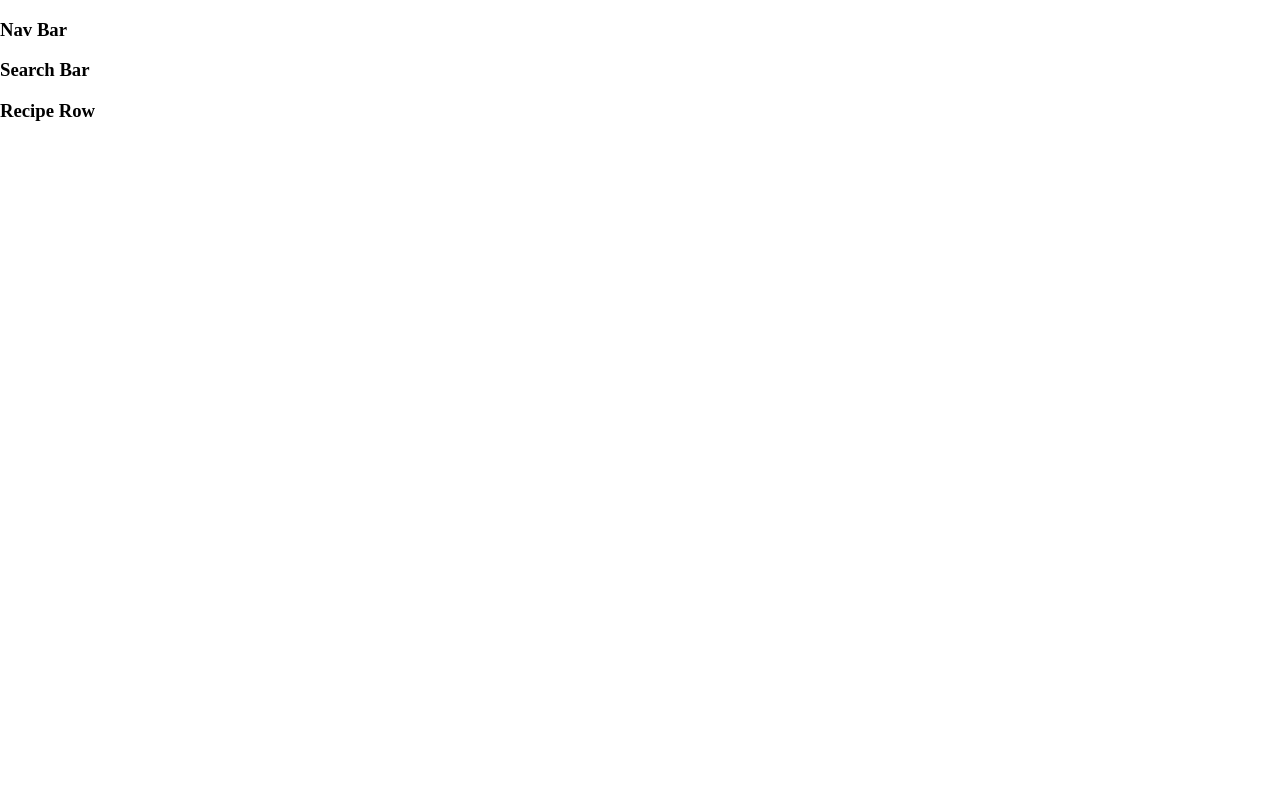
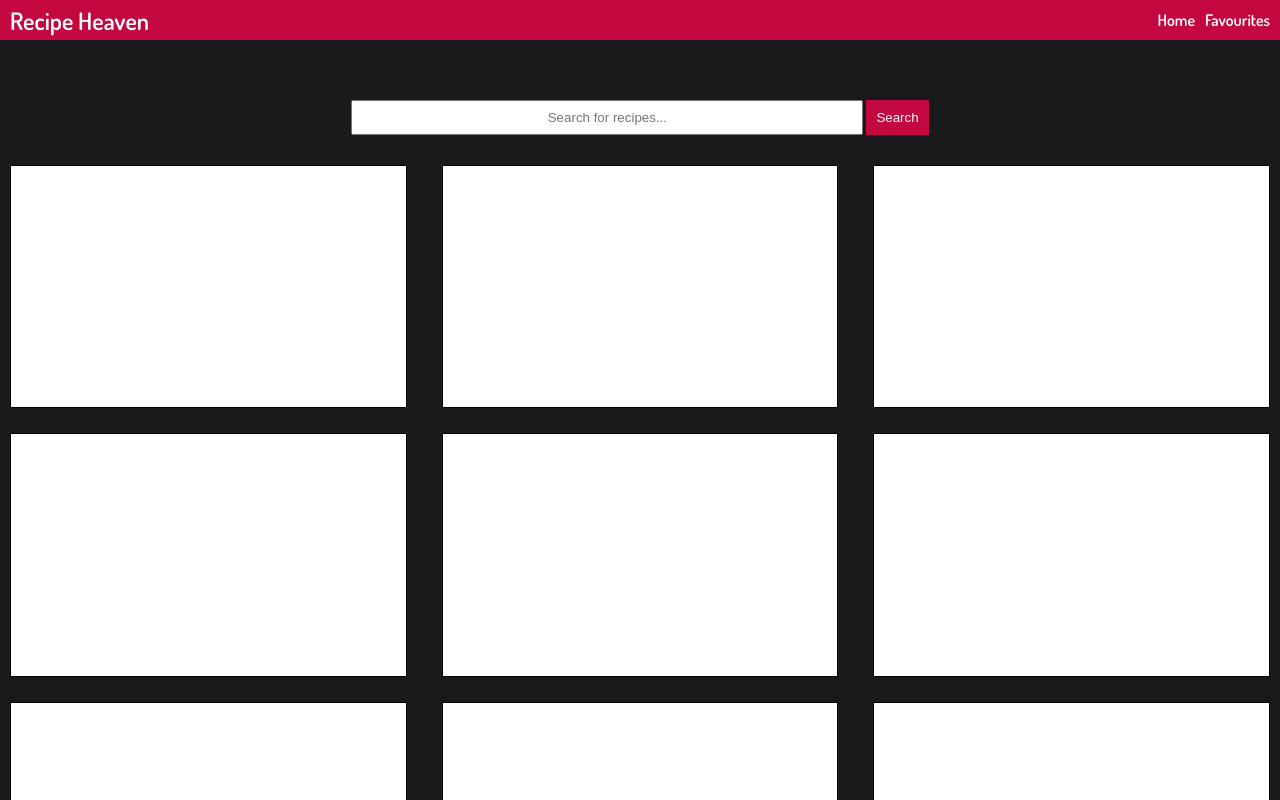
Before and after one commit to jessekhaira/Giphy-For-Recipes, a React (Create React App) app: page / in a window 1280 px wide. Shown: the top 800 px of the page. Built offline with nearby package versions, Linux system fonts and the light colour scheme.

Commit message:
Finished grid to display api objects, and finished css

```diff
--- a/src/components/App.js
+++ b/src/components/App.js
@@ -8,8 +8,10 @@ import '../stylesheets/App.css'
 class App extends React.Component{
   render() {
     return(
-      <div>
+      <div id = "App">
         <NavBar />
+        {/* Space div needed because nav bar position is fixed */}
+        <div id = "spacing_div"></div>
         <SearchBar />
         <Recipes />
       </div>
--- a/src/components/NavBar.js
+++ b/src/components/NavBar.js
@@ -2,7 +2,13 @@ import React from 'react';
 
 function NavBar(props) {
     return (
-        <h3>Nav Bar</h3>
+        <div id = "navbar_info">
+            <h2>Recipe Heaven</h2>
+            <div id = "routes">
+                <p>Home</p>
+                <p>Favourites</p>
+            </div>
+        </div>
     )
 }
 
--- a/src/components/RecipeRow.js
+++ /dev/null
@@ -1,9 +0,0 @@
-import React from 'react';
-
-function RecipeRow(props) {
-    return(
-        <h3>Recipe Row</h3>
-    )
-}
-
-export default RecipeRow;
--- a/src/components/Recipes.js
+++ b/src/components/Recipes.js
@@ -1,10 +1,39 @@
 import React from 'react';
-import RecipeRow from './RecipeRow';
 
-class Recipes extends React.Component {
+class Recipes extends React.Component{
+
+    componentDidMount() {
+        this._initGridCells();
+    }
+
+    _initGridCells() {
+        const gridCells = document.getElementById('grid').children;
+        let i =0;
+        for (const cell of gridCells) {
+            const img_recipe = document.createElement('img');
+            const recipe_descr = document.createElement('p');
+            const recipe_title = document.createElement('h2');
+            cell.appendChild(img_recipe);
+            cell.appendChild(recipe_descr);
+            cell.appendChild(recipe_title);
+        }
+    }
+
     render() {
         return(
-            <RecipeRow />
+            <div id = "grid">
+                <div className = "gridCell"></div>
+                <div className = "gridCell"></div>
+                <div className = "gridCell"></div>
+
+                <div className = "gridCell"></div>
+                <div className = "gridCell"></div>
+                <div className = "gridCell"></div>
+
+                <div className = "gridCell"></div>
+                <div className = "gridCell"></div>
+                <div className = "gridCell"></div>
+            </div>
         )
     }
 }
--- a/src/components/SearchBar.js
+++ b/src/components/SearchBar.js
@@ -2,7 +2,11 @@ import React from 'react';
 
 function SearchBar(props) {
     return(
-        <h3>Search Bar</h3>
+        <div id = "search_bar">
+            <label for = 'search'></label>
+            <input type = "text" id = "search_query" name = "search" placeholder="Search for recipes..."></input>
+            <button id = "submit_search">Search</button>
+        </div>
     )
 }
 
--- a/src/stylesheets/App.css
+++ b/src/stylesheets/App.css
@@ -5,13 +5,15 @@
 
 :root {
   --main-bg-color: #1A1A1D;
-  --accent-color: #C3073F;
+  --accent-color-red: #C3073F;
+  --accent-color-gray: #4E4E50;
 }
 
-body, html #root {
+body, #root, #App, html {
   width: 100%;
   height: 100%;
   margin: 0px;
+  background-color: var(--main-bg-color);
   color: black;
 }
 
@@ -20,13 +22,13 @@ body, html #root {
   justify-content: space-between;
   align-items: center;
   flex-direction: row;
-  border: 1px solid;
   position: fixed;
   top: 0px;
   width: 100%;
   height: 5%;
   font-family: "Dosis";
-  color: var(--accent-color);
+  color: white;
+  background-color: var(--accent-color-red);
 }
 #navbar_info h2 {
   margin-left: 10px;
@@ -41,11 +43,9 @@ body, html #root {
 
 #spacing_div {
   height: 100px;
-  border: 1px solid white;
 }
 
 #search_bar {
-  border: 1px solid;
   display: flex;
   align-items: center;
   justify-content: center;
@@ -61,10 +61,26 @@ body, html #root {
 #submit_search {
   cursor: pointer;
   padding: 10px;
-  background-color: var(--accent-color);
+  background-color: var(--accent-color-red);
   color: white;
   border: none;
   margin-left: 3px;
 }
 
+#grid {
+  margin-top: 20px;
+  height: 100%;
+  display: grid;
+  grid-template-rows: repeat(3, minmax(100px, 1fr));
+  grid-template-columns: repeat(3, minmax(150px, 1fr));
+  gap: 5px 15px;
+  margin-bottom: 15px;
+}
+
+.gridCell {
+  border: 1px solid;
+  margin: 10px;
+  background-color: white;
+}
+
 /*# sourceMappingURL=App.css.map */
--- a/src/stylesheets/App.scss
+++ b/src/stylesheets/App.scss
@@ -5,14 +5,19 @@
 }
 :root {
     --main-bg-color: #1A1A1D;
-    --accent-color: #C3073F;
+    --accent-color-red: #C3073F;
+    --accent-color-gray: #4E4E50;
 }
-body, html #root {
+body, html{
     width: 100%;
     height: 100%;
     margin: 0px;
-    // background-color: var(--main-bg-color);
+    background-color: var(--main-bg-color);
     color: black;
+}
+
+#root, #App {
+    @extend body;
 }
 
 #navbar_info {
@@ -20,13 +25,13 @@ body, html #root {
     justify-content: space-between;
     align-items: center;
     flex-direction: row;
-    border: 1px solid;
     position: fixed;
     top: 0px;
     width: 100%;
     height: 5%;
     font-family: 'Dosis';
-    color: var(--accent-color);
+    color: white;
+    background-color: var(--accent-color-red);
 
     h2 {
         margin-left: 10px;
@@ -42,11 +47,9 @@ body, html #root {
 
 #spacing_div {
     height: 100px;
-    border: 1px solid white;
 }
 
 #search_bar {
-    border: 1px solid;
     display: flex;
     align-items: center;
     justify-content: center;
@@ -62,8 +65,24 @@ body, html #root {
 #submit_search {
     cursor: pointer;
     padding: 10px;
-    background-color: var(--accent-color);
+    background-color: var(--accent-color-red);
     color: white;
     border: none;
     margin-left: 3px;
 }
+
+#grid {
+    margin-top: 20px;
+    height: 100%;
+    display: grid;
+    grid-template-rows: repeat(3, minmax(100px, 1fr));
+    grid-template-columns: repeat(3, minmax(150px, 1fr));
+    gap: 5px 15px;
+    margin-bottom: 15px;
+}
+
+.gridCell {
+    border: 1px solid;
+    margin: 10px;
+    background-color: white;
+}
```
Also changed, not shown: 1 other file (tests, documents, lock files or other folders).
